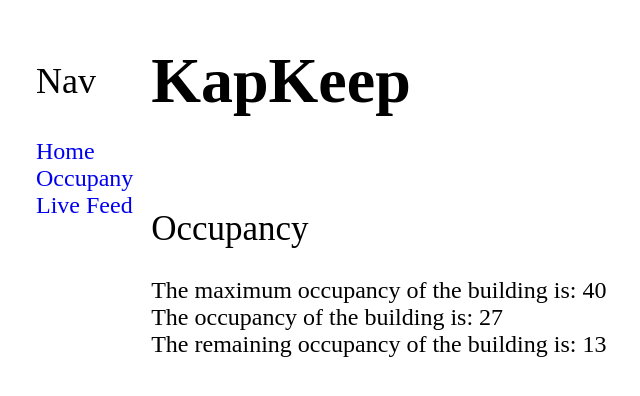
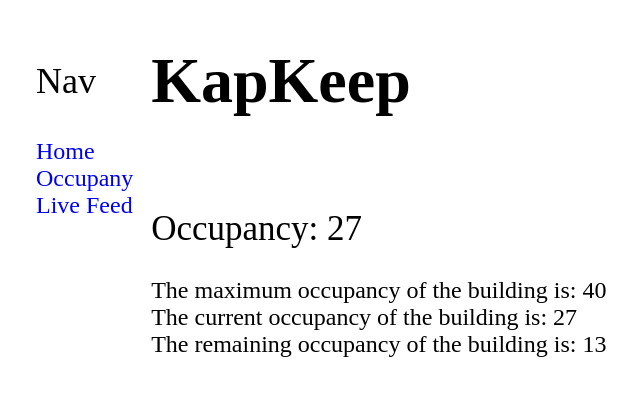
Before and after one commit to benclermontt/KapKeep, a Flask app: page /Occupancy in a window 1280 px wide. Shown: the top 396 px of the page, without its empty margins (28-668 px from the left). Run offline with Flask 2, Linux system fonts and the light colour scheme; parts of the project's set-up code (start-up, migrations or seed data) failed here and were passed over.

Commit message:
Changed wording on occupancy.html.

```diff
--- a/Server/templates/occupancy.html
+++ b/Server/templates/occupancy.html
@@ -20,7 +20,7 @@
 				</div>
 			</div>
 			<div class="row2">
-				<h2>Occupancy</h2>
+				<h2>Occupancy: 27</h2>
 			</div>
 
 			<div class="row3">
@@ -28,7 +28,7 @@
 					<p>
 						The maximum occupancy of the building is: 40<br>
 
-                        The occupancy of the building is: 27<br>
+                        The current occupancy of the building is: 27<br>
 
                         The remaining occupancy of the building is: 13<br>
 					</p>
```
